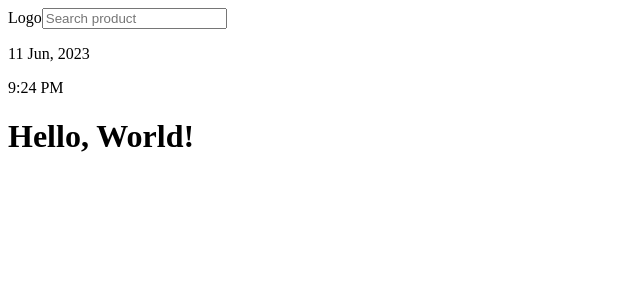
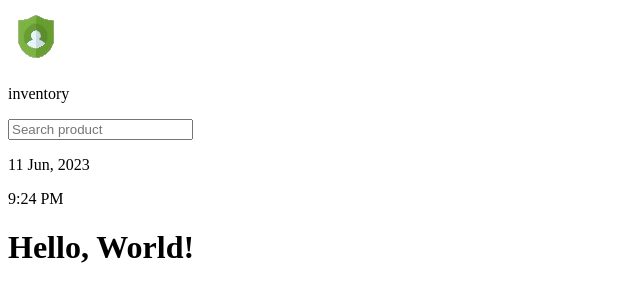
Before and after one commit to VadKol/dzencode_react, a React (Vite) app: page / in a window 1280 px wide. Shown: the top 302 px of the page, without its empty margins (0-640 px from the left). Built offline with nearby package versions, Linux system fonts and the light colour scheme.

Commit message:
added logo

```diff
--- a/src/components/Header/Header.tsx
+++ b/src/components/Header/Header.tsx
@@ -1,10 +1,12 @@
 import { FC } from "react";
-import { TopMenu } from "../TopMenu/TopMenu";
+
+import { TopMenu } from "@components/TopMenu";
+import { Logo } from "@components/Logo";
 
 export const Header: FC = () => {
   return (
     <header>
-      Logo
+      <Logo />
       <input
         type="text"
         placeholder="Search product"
--- /dev/null
+++ b/src/components/Logo/Logo.tsx
@@ -0,0 +1,12 @@
+import { FC } from 'react';
+
+import Logotype from '@assets/images/Logo.png';
+
+export const Logo: FC = () => {
+  return (
+    <div className="logo">
+      <img src={Logotype} alt="Inventory Logotype" />
+      <p>inventory</p>
+    </div>
+  );
+};
--- /dev/null
+++ b/src/components/Logo/index.ts
@@ -0,0 +1 @@
+export * from './Logo';
--- a/src/components/TopMenu/index.ts
+++ b/src/components/TopMenu/index.ts
@@ -0,0 +1 @@
+export * from './TopMenu';
```
Also changed, not shown: src/assets/images/Logo.png (added).
